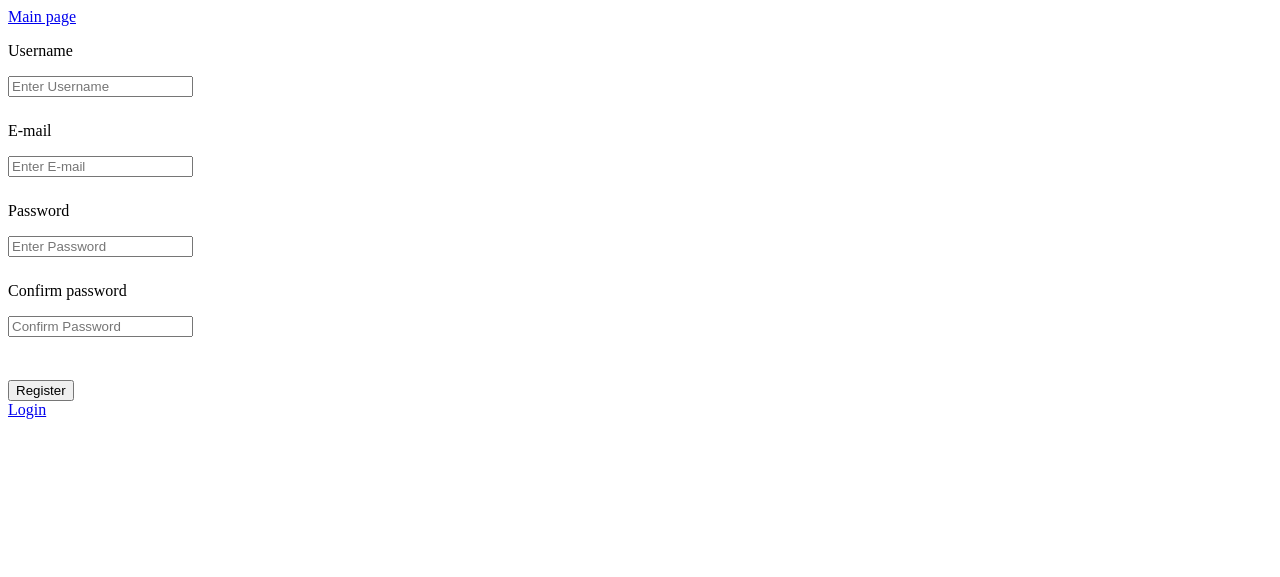
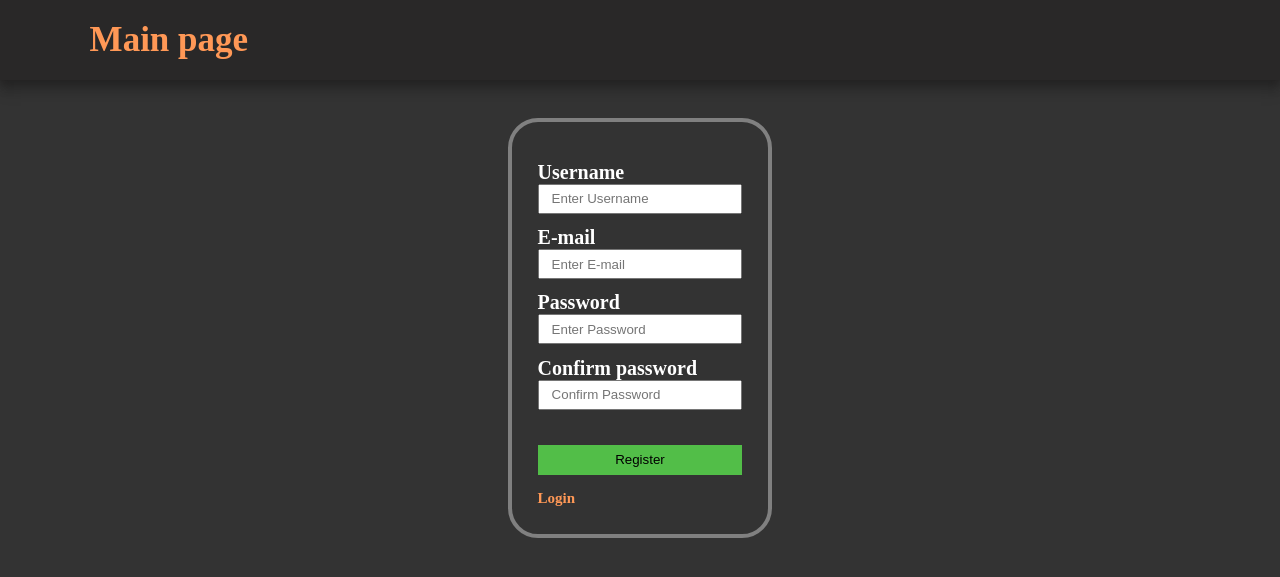
Before and after one commit to CoolL-hub/Laboratoare, a PHP site: page /register.html in a window 1280 px wide. Shown: the top 577 px of the page. Run offline with PHP 8.4, Linux system fonts and the light colour scheme.

Commit message:
Changed file managing

```diff
--- a/hpr/js/data.js
+++ b/hpr/js/feedback_js/data.js
@@ -4,7 +4,7 @@ $(document).ready(function () {
 
 function getData(){
     $.ajax({
-    url: "php/db_data.php",
+    url: "php/feedback_php/db_data.php",
     type: "POST",
     datatype: "html",
     success: function(data){
--- a/hpr/js/del.js
+++ b/hpr/js/feedback_js/del.js
@@ -2,7 +2,7 @@ function deleteR(btn, id) {
     if(window.confirm("Chiar doriți să efectuați ștergerea?")){
         $.ajax({
             type: "DELETE",
-            url: "php/del.php?id=" + id,
+            url: "php/feedback_php/del.php?id=" + id,
             success: function(){
                 btn.style.backgroundColor = "red";
             }
--- a/hpr/js/sendData.js
+++ b/hpr/js/feedback_js/sendData.js
@@ -4,7 +4,7 @@ function sendData(){
     if(mark.value >= 0 && mark.value <= 10){
         data=$('#myform').serialize();
         $.ajax({
-            url: "php/sendData.php",
+            url: "php/feedback_php/sendData.php",
             type:'POST',
             data:data,
             dataType:'html'
--- /dev/null
+++ b/hpr/styles/account.css
@@ -0,0 +1,97 @@
+*{
+    margin: 0;
+}
+body{
+    background-color: #333333;
+    color: white;
+}
+.fr{
+    display: block;
+    text-align: center;
+}
+.form{
+    display: inline-block;
+    text-align: center;
+    border: 4px solid gray;
+    margin-left: auto;
+    margin-right: auto;
+    border-radius: 30px;
+    width: 20%;
+    padding-top:3%;
+    padding-bottom:2%;
+}
+#login{
+    margin-top:3%;
+}
+#reg{
+    margin-top: 3%;
+}
+form{
+    display: inline-block;
+    margin-left: auto;
+    margin-right: auto;
+    text-align: left;
+    font-size: 20px;
+    width: 80%;
+}
+h1{
+    margin-left: 5%;
+}
+h6{
+    margin:0;
+    margin-bottom: 6%;
+    color: rgb(255, 17, 17);
+    font-weight: initial;
+    word-wrap: break-word;
+}
+input, button{
+    width:100%;
+    height: 30px;
+}
+input{
+    text-anchor: middle;
+    padding: 0px 12px;
+    box-sizing: border-box;
+}
+#login button{
+    margin-top: 5%;
+}
+button{
+    margin-bottom: 5%;
+    background-color: rgb(82, 190, 72);
+    border:0;
+    cursor: pointer;
+}
+button:hover{
+    background-color: rgb(82, 256, 72)
+}
+
+p{
+    margin: 0;
+    font-weight: bold;
+}
+a{
+    font-size: 15px;
+    text-decoration: 0;
+    font-weight: bold;
+    color: #ff9856;
+}
+.header{
+    display: flex;
+    width: 100%;
+    height: 10vh;
+    background-color: #292828;
+    box-shadow: 1px 4px #3d3b3b;
+    box-shadow:rgba(34, 33, 33, 0.774) 0px 5px 8px,
+    rgba(0, 0, 0, 0.17) 0px 12px 13px,
+    rgba(0, 0, 0, 0.09) 0px -3px 5px;
+}
+.header a{
+    font-size: 35px;
+    margin-left: 7%;
+    margin-top: auto;
+    margin-bottom: auto;
+}
+a:hover{
+    color:rgb(253, 180, 70);
+}
```
Also changed, not shown: hpr/js/edit.js (deleted, +0 -20 lines), hpr/js/feedback_js/edit.js (added, +58 -0 lines), hpr/js/resendData.js (deleted, +0 -21 lines), hpr/js/showFeed.js (deleted, +0 -15 lines), hpr/php/register.php (added, +10 -0 lines), hpr/styles/main_page.css (added, +79 -0 lines), hpr/styles/style.css (renamed from hpr/style.css, +28 -1 lines), hpr/login.php (deleted), hpr/php/feedback_php/db_data.php (renamed from hpr/php/db_data.php), hpr/php/feedback_php/del.php (renamed from hpr/php/del.php), hpr/php/feedback_php/edit.php (renamed from hpr/php/edit.php), hpr/php/feedback_php/resendData.php (renamed from hpr/php/resendData.php), hpr/php/feedback_php/sendData.php (renamed from hpr/php/sendData.php), hpr/php/feedback_php/showFeed.php (renamed from hpr/php/showFeed.php).
